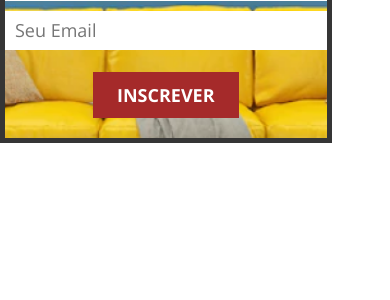
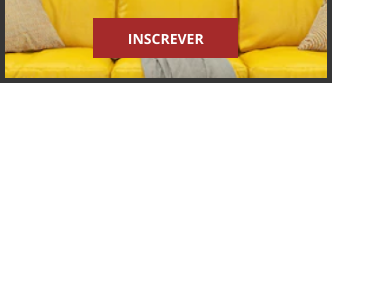
Before and after one commit to pedrohenriquebr/lunz-inga, an Angular app: page / in a window 390 px wide. Shown: the top 300 px of the page. Built offline with nearby package versions, Linux system fonts and the light colour scheme.

Commit message:
style: improve the newslette component sass for readbility

```diff
--- a/src/app/components/newsletter/newsletter.component.html
+++ b/src/app/components/newsletter/newsletter.component.html
@@ -1,7 +1,7 @@
 <div class="newsletter">
   <div class="newsletter__header">
     <button class="btn-close">
-      <div class="icon-close">
+      <div class="btn-close__icon">
       </div>
     </button>
   </div>
@@ -19,7 +19,7 @@
     <form class="newsletter__form" action="">
       <input required class="newsletter__text-field text-field" type="name" name="name" placeholder="Seu Nome" />
       <input required class="newsletter__text-field text-field" type="email" name="email" placeholder="Seu Email" />
-      <button type="submit" class="form__btn btn-primary"> inscrever </button>
+      <button type="submit" class="newsletter__form__btn btn-primary"> inscrever </button>
     </form>
   </div>
 </div>
--- a/src/app/components/newsletter/newsletter.component.scss
+++ b/src/app/components/newsletter/newsletter.component.scss
@@ -24,15 +24,6 @@
   --red: rgba(165, 42, 42, 1);
 }
 
-// body {
-//     font-size: 100%;
-//     list-style-type: none;
-//     height: 100vh;
-//     width: 100%;
-//     display: grid;
-//     place-items: center;
-// }
-
 .newsletter {
   width: var(--newsletter-width);
   height: var(--newsletter-height);
@@ -41,44 +32,15 @@
   background-size: cover;
   background-repeat: no-repeat;
 
-  .newsletter__header {
+  &__header {
     display: flex;
     align-items: center;
     width: 100%;
     height: var(--btn-close-height);
     margin-inline: 0;
-
-    .btn-close {
-      min-width: var(--btn-close-max-width);
-      padding-inline: 15px;
-      height: var(--btn-close-height);
-      margin-left: auto;
-      background-color: var(--black);
-      border: 1px solid var(--black);
   }
 
-    .icon-close {
-      width: var(--icon-close-width);
-      height: var(--icon-close-width);
-      background-image: url("/assets/icons/close.svg");
-      background-size: contain;
-      background-position: center;
-      background-repeat: no-repeat;
-    }
-  }
-
-  .newsletter__body {
-    max-width: 381px;
-    width: var(--newsletter-body-width);
-    min-height: 100px;
-    display: flex;
-    flex-direction: column;
-    align-items: center;
-    margin-top: 23px;
-    margin-bottom: 20px;
-    margin-inline: auto;
-
-    .newsletter__title {
+  &__title {
     --ff-size: 24px;
     font-family: "Roboto", sans-serif;
     font-style: bold;
@@ -89,7 +51,7 @@
     white-space: nowrap;
   }
 
-    .newsletter__subtitle {
+  &__subtitle {
     --ff-size: 16px;
     font-family: "Open Sans", sans-serif;
     font-style: normal;
@@ -99,12 +61,50 @@
     text-align: center;
   }
 
-    .newsletter__form {
+  &__body {
+    max-width: 381px;
+    width: var(--newsletter-body-width);
+    min-height: 100px;
+    display: flex;
+    flex-direction: column;
+    align-items: center;
+    margin-top: 23px;
+    margin-bottom: 20px;
+    margin-inline: auto;
+  }
+
+  &__form {
     width: 100%;
     display: flex;
     flex-direction: column;
     align-items: center;
     margin-top: 11px;
+  }
+
+  &__form__btn {
+    margin-top: 22px;
+  }
+
+
+
+  &__text-field {
+    --ff-size: 18px;
+    width: 100%;
+    padding-inline: 10px;
+    padding-top: 7px;
+    padding-bottom: 8px;
+    outline: none;
+    border: none;
+    font-size: var(--ff-size);
+    font-family: "Open Sans";
+    font-style: normal;
+    font-weight: 400;
+  }
+
+  &__text-field:nth-of-type(n + 2) {
+    margin-top: 10px;
+  }
+}
 
 .btn-primary {
   --ff-size: 18px;
@@ -126,28 +126,22 @@
   }
 }
 
-      .newsletter__text-field {
-        --ff-size: 18px;
-        width: 100%;
-        padding-inline: 10px;
-        padding-top: 7px;
-        padding-bottom: 8px;
-        outline: none;
-        border: none;
-        font-size: var(--ff-size);
-        font-family: "Open Sans";
-        font-style: normal;
-        font-weight: 400;
-      }
 
-      .newsletter__text-field:nth-of-type(n + 2) {
-        margin-top: 10px;
-      }
+.btn-close {
+  min-width: var(--btn-close-max-width);
+  padding-inline: 15px;
+  height: var(--btn-close-height);
+  margin-left: auto;
+  background-color: var(--black);
+  border: 1px solid var(--black);
 
-      .form__btn {
-        margin-top: 22px;
-      }
-    }
+  &__icon {
+    width: var(--icon-close-width);
+    height: var(--icon-close-width);
+    background-image: url("/assets/icons/close.svg");
+    background-size: contain;
+    background-position: center;
+    background-repeat: no-repeat;
   }
 }
 
@@ -158,42 +152,46 @@
     height: var(--newsletter-height-sm);
     background-position: center;
     margin-top: -25vh;
-  }
 
-  .newsletter__title {
+    &__title {
       --ff-size: 18px;
     }
 
-  .newsletter__subtitle {
+    &__subtitle {
       --ff-size: 12px;
     }
 
-  .newsletter__text-field {
+    &__text-field {
       --ff-size: 14px;
     }
+
+
+    &__body {
+      width: var(--newsletter-body-width-sm);
+    }
+
+    &__header {
+      height: var(--btn-close-height-sm);
+    }
+  }
+
 
   .btn-primary {
     --ff-size: 14px;
     height: var(--btn-primary-height-sm);
   }
 
-  .newsletter__body {
-    width: var(--newsletter-body-width-sm);
-  }
+  .btn-close {
+    min-width: var(--btn-close-max-width-sm);
+    height: var(--btn-close-height-sm);
 
-  .icon-close {
+    &__icon {
       width: var(--icon-close-width-sm);
       height: var(--icon-close-width-sm);
     }
-
-  .btn-close {
-    min-width: var(--btn-close-max-width-sm);
-    height: var(--btn-close-height-sm);
   }
 
-  .newsletter__header {
-    height: var(--btn-close-height-sm);
-  }
+
 }
 
 @media only screen and (max-width: 460px) {
@@ -203,9 +201,11 @@
     background-position: center;
   }
 
-  .icon-close {
+  .btn-close {
+    &__icon {
       width: var(--icon-close-width-sm);
       height: var(--icon-close-width-sm);
+    }
   }
 
   .newsletter__header {
```
Lines whose indentation alone changed are shown as unchanged.
